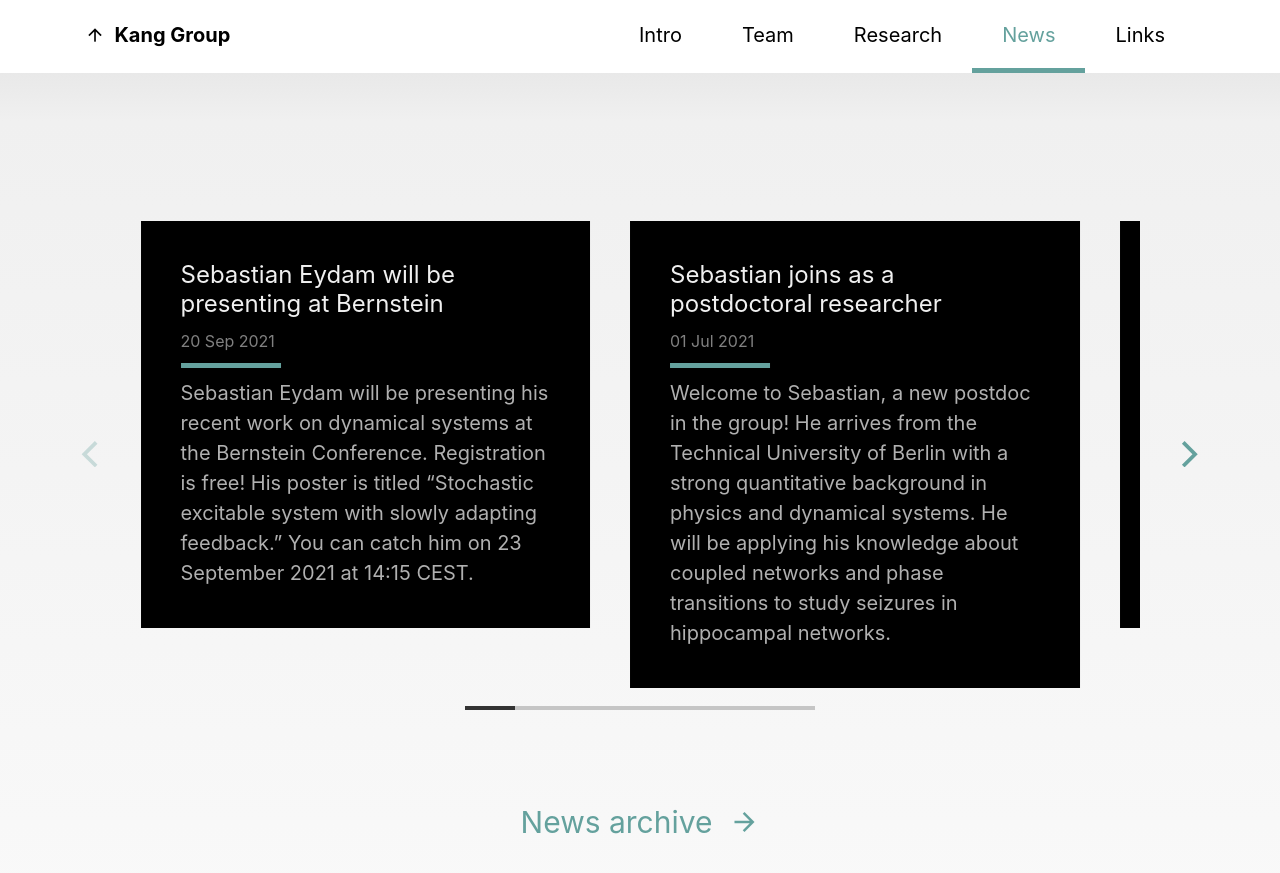
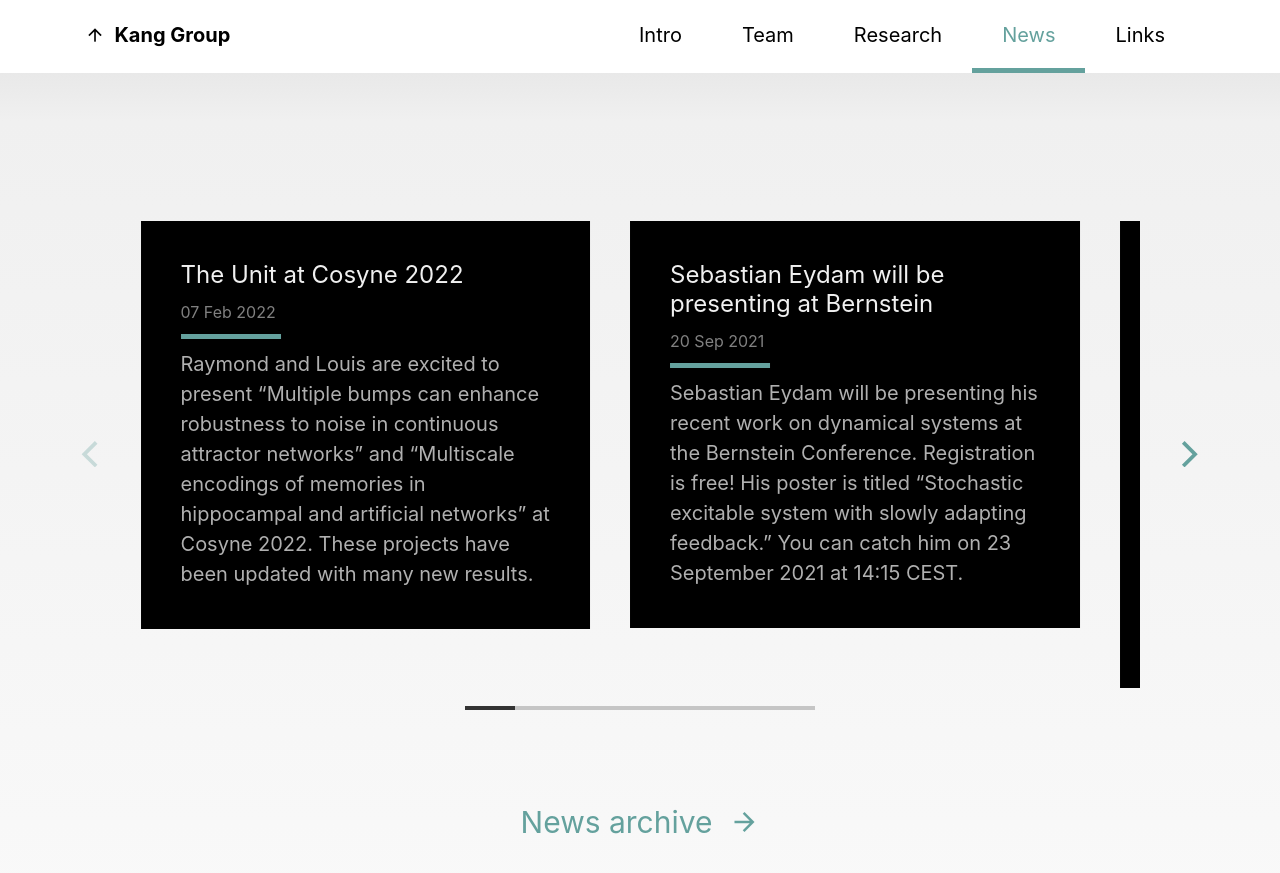
Before and after one commit to louiskang/group.github.io, a Jekyll site: the page built from index.html, in a window 1280 px wide and 900 px high, scrolled down 4948 px. Shown: the top 873 px of the window. Built offline with Jekyll 4.4.1, drawn with Linux system fonts in a browser that asks for light colours; some web fonts are replaced.

Commit message:
Cosyne 2022

```diff
--- a/_data/news.yml
+++ b/_data/news.yml
@@ -41,3 +41,7 @@
 - title: Sebastian Eydam will be presenting at Bernstein
   date: 2021-09-20
   text: Sebastian Eydam will be presenting his recent work on dynamical systems at the Bernstein Conference. Registration is free! His poster is titled &ldquo;Stochastic excitable system with slowly adapting feedback.&rdquo; You can catch him on 23 September 2021 at 14:15 CEST.
+
+- title: The Unit at Cosyne 2022
+  date: 2022-02-07
+  text: Raymond and Louis are excited to present &ldquo;Multiple bumps can enhance robustness to noise in continuous attractor networks&rdquo; and &ldquo;Multiscale encodings of memories in hippocampal and artificial networks&rdquo; at Cosyne 2022. These projects have been updated with many new results.
```
